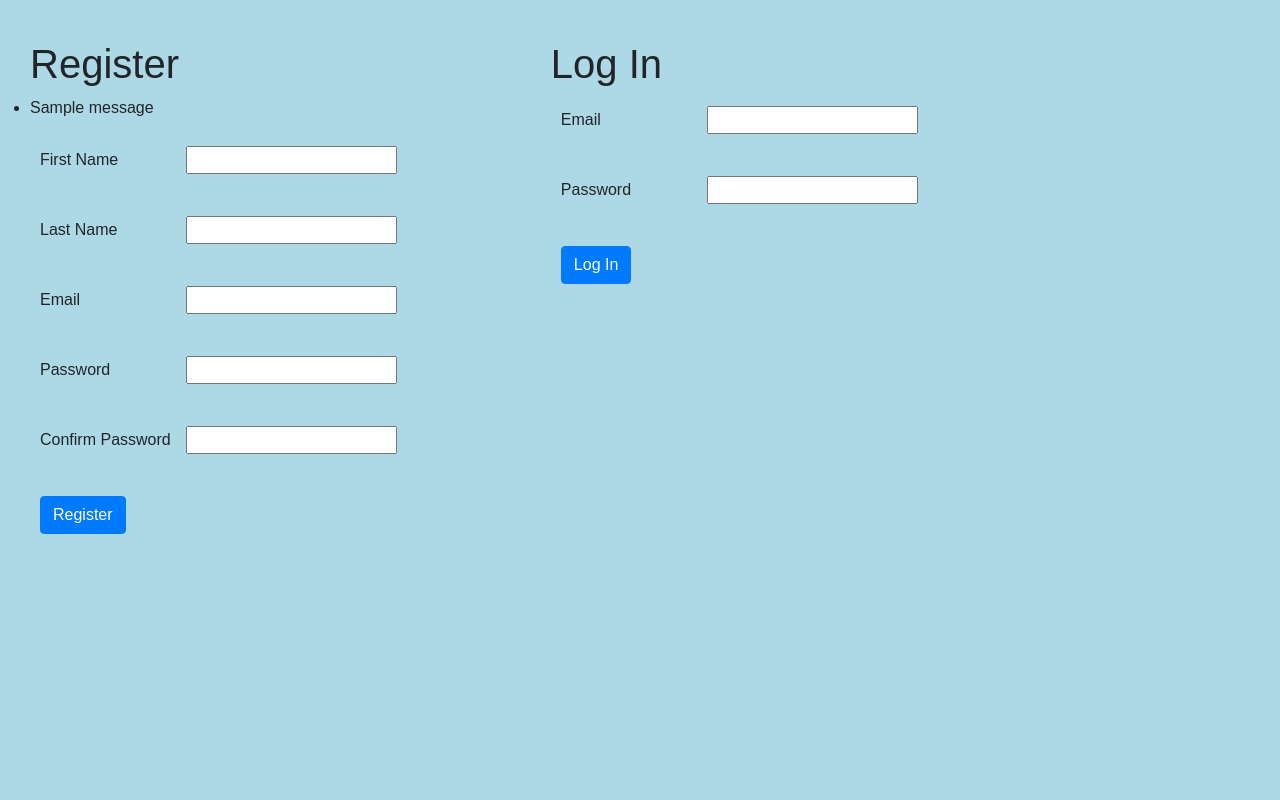
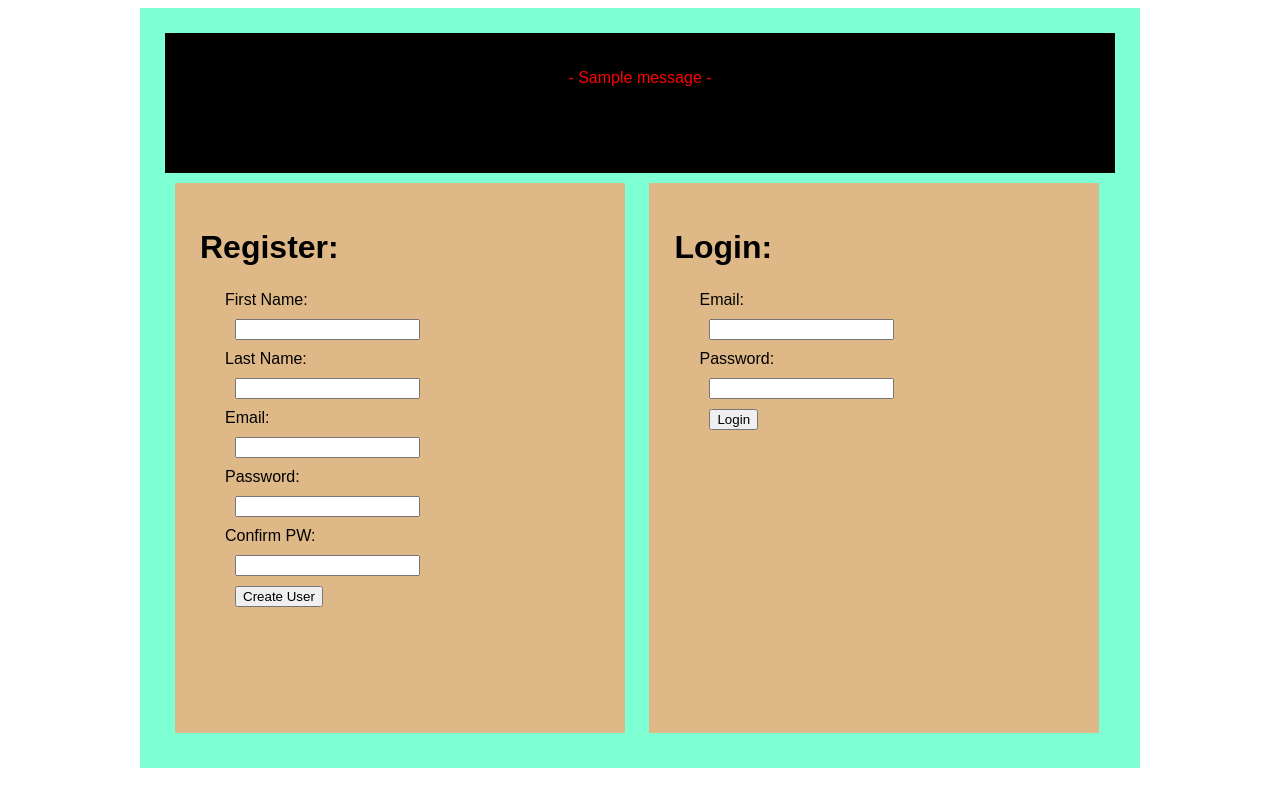
Before and after one commit to Kenneth72x/django-fundamentals-thewall, a Django app: page / in a window 1280 px wide. Run offline with Django 3.2, Linux system fonts and the light colour scheme; tables that the repository leaves empty hold one stand-in row (values such as "Sample post"); one stand-in notice (Sample message) is shown; some libraries are stand-ins or nearby versions.

Commit message:
updated files

```diff
--- a/login_project_app/static/css/login_reg_style.css
+++ /dev/null
@@ -1,53 +0,0 @@
-* {
-    padding: 0;
-    margin: 0;
-    font-family: sans-serif;
-}
-
-.wrapper {
-    padding: 20px;
-}
-
-div {
-    /* outline: 1px blue solid; */
-    padding: 10px;
-}
-
-body {
-    background-color: lightblue
-}
-
-.form-control {
-    width: 60%;
-    /* display: inline-block; */
-}
-
-label {
-    /* display: inline-block; */
-    width: 30%;
-}
-
-.form-group {
-    width: 100%;
-}
-
-.form-group>* {
-    display: inline-block;
-}
-
-.col-6 {
-    /* padding-left: 45px; */
-    margin: 20px;
-    width: 40%;
-    display: inline-block;
-    vertical-align: top;
-}
-
-.green {
-    color: green;
-}
-
-li.error {
-    color: red;
-    font-weight: bold;
-}
--- /dev/null
+++ b/login_project_app/static/style.css
@@ -0,0 +1,61 @@
+#wrap{
+    margin: 0px auto;
+    background-color: aquamarine;
+    width: 950px;
+    font-family: sans-serif;
+    padding: 25px;
+}
+
+.form-box{
+    display: inline-block;
+    background-color: burlywood;
+    width: 400px;
+    min-height: 500px;
+    padding: 25px;
+    vertical-align: top;
+    margin: 10px;
+}
+
+    .form-box form{
+        margin: 25px;
+    }
+
+    .form-box input{
+        display: block;
+        margin: 10px;
+    }
+
+#errors {
+    text-align: center;
+    color: red;
+    background-color: black;
+    padding: 20px;
+    height: 100px;
+}
+
+#posts {
+    background-color: burlywood;
+    padding: 25px;
+    margin: 25px;
+}
+
+.one_post {
+    background-color: teal;
+    padding: 25px;
+    margin: 25px;
+    min-height: 100px;
+}
+
+.post{
+    font-size: 16pt;
+    text-align: center;
+}
+
+.poster {
+    font-size: 11pt;
+    text-align: center;
+}
+
+#write{
+    text-align: center;
+}
--- a/login_project_app/templates/index.html
+++ b/login_project_app/templates/index.html
@@ -1,85 +1,47 @@
 <!DOCTYPE html>
 <html lang="en">
+
 <head>
     <meta charset="UTF-8">
-    <meta http-equiv="X-UA-Compatible" content="IE=edge">
     <meta name="viewport" content="width=device-width, initial-scale=1.0">
-    <title>Login/Register</title>
-    <link rel="stylesheet" href="https://stackpath.bootstrapcdn.com/bootstrap/4.5.2/css/bootstrap.min.css"
-        integrity="sha384-JcKb8q3iqJ61gNV9KGb8thSsNjpSL0n8PARn9HuZOnIxN0hoP+VmmDGMN5t9UJ0Z" crossorigin="anonymous">
-    <script src="https://code.jquery.com/jquery-3.5.1.slim.min.js"
-        integrity="sha384-DfXdz2htPH0lsSSs5nCTpuj/zy4C+OGpamoFVy38MVBnE+IbbVYUew+OrCXaRkfj" crossorigin="anonymous">
-    </script>
-    <script src="https://cdn.jsdelivr.net/npm/popper.js@1.16.1/dist/umd/popper.min.js"
-        integrity="sha384-9/reFTGAW83EW2RDu2S0VKaIzap3H66lZH81PoYlFhbGU+6BZp6G7niu735Sk7lN" crossorigin="anonymous">
-    </script>
-    <script src="https://stackpath.bootstrapcdn.com/bootstrap/4.5.2/js/bootstrap.min.js"
-        integrity="sha384-B4gt1jrGC7Jh4AgTPSdUtOBvfO8shuf57BaghqFfPlYxofvL8/KUEfYiJOMMV+rV" crossorigin="anonymous">
-    </script>
+    <title>Log and Reg</title>
     {% load static %}
-    <link rel="stylesheet" href="{% static '/css/login_reg_style.css' %}">
+    <link rel="stylesheet" href="{% static 'style.css' %}">
 </head>
 
 <body>
-    <div class="wrapper">
-        <div class="row">
-            <div class="col-5">
-                <h1>Register</h1>
+    <div id='wrap'>
         {% if messages %}
-                <ul>
+            <div id='errors'>
                 {% for message in messages %}
-                    <li>{{ message }}</li>
+                    <p>- {{message}} -</p>
                 {% endfor %}
-                </ul>
+            </div>
         {% endif %}
-                <!-- Registration info goes here: -->
-                <form action="/register" method='POST'>
+
+        <div class='form-box'>
+            <h1>Register:</h1>
+            <form action="/register" method=POST>
                 {% csrf_token %}
-                    <div class="form-group">
-                        <label for="first_name">First Name</label>
-                        <input name="first_name" type="text">
-                    </div>
-                    <div class="form-group">
-                        <label for="last_name">Last Name</label>
-                        <input name="last_name" type="text">
-                    </div>
-                    <div class="form-group">
-                        <label for="email">Email</label>
-                        <input name="email" type="text">
-                    </div>
-                    <div class="form-group">
-                        <label for="password">Password</label>
-                        <input name="password" type="password">
-                    </div>
-                    <div class="form-group">
-                        <label for="confirm_password">Confirm Password</label>
-                        <input name="confirm_password" type="password">
-                    </div>
-                    <div class="form_group">
-                        <button class="btn btn-primary" type="submit">Register</button>
-                    </div>
+                First Name: <input type="text" name='fname'>
+                Last Name: <input type="text" name='lname'>
+                Email: <input type="text" name='email'>
+                Password: <input type="password" name='pw'>
+                Confirm PW: <input type="password" name='confpw'>
+                <input type="submit" value='Create User'>
             </form>
         </div>
 
-            <div class="col-5">
-                <h1>Log In</h1>
-                <!-- Login info goes here: -->
-                <form action="/login" method="POST">
+        <div class='form-box'>
+            <h1>Login:</h1>
+            <form action="/login" method=POST>
                 {% csrf_token %}
-                    <div class="form-group">
-                        <label for="email">Email</label>
-                        <input name="email" type="text">
-                    </div>
-                    <div class="form-group">
-                        <label for="password">Password</label>
-                        <input name="password" type="password">
-                    </div>
-                    <div class="form-group">
-                        <button class="btn btn-primary" type="submit">Log In</button>
-                    </div>
+                Email: <input type="text" name='email'>
+                Password: <input type="password" name='pw'>
+                <input type="submit" value='Login'>
             </form>
         </div>
-        </div>
+
     </div>
 </body>
 </html>
--- a/login_project_app/urls.py
+++ b/login_project_app/urls.py
@@ -6,6 +6,11 @@ urlpatterns = [
     path('register', views.register),
     path('login', views.login),
     path('success', views.success),
-    path('logout', views.logout)
-
+    path('logout', views.logout),
+    path('process_message', views.post_mess),
+    path('add_comment/<int:id>', views.post_comment),
+    path('user_profile/<int:id>', views.profile),
+    path('like/<int:id>', views.add_like),
+    path('delete/<int:id>', views.delete_comment),
+    path('edit/<int:id>', views.edit)
 ]
--- a/login_project_app/views.py
+++ b/login_project_app/views.py
@@ -1,65 +1,86 @@
 from django.shortcuts import render, redirect
+from .models import *
 from django.contrib import messages
-from .models import User, UserManager
-import bcrypt
-# Create your views here.
+
+## Rendering Views
 
 def index(request):
-    request.session.flush()
     return render(request, 'index.html')
 
+def success(request):
+    if 'user' not in request.session:
+        return redirect('/')
+    context = {
+        'wall_messages': Wall_Message.objects.all()
+    }
+    return render(request, 'success.html', context)
+## Logging in and registering
 
-def register(request):  # post redirect
-    if request.method == "POST":
-        errors = User.objects.reg_validator(request.POST)
-        if len(errors) != 0:
-            for key, value in errors.items():
-                messages.error(request, value)
-            return redirect('/')
-        # hash the password
-        hashed_pw = bcrypt.hashpw(
-            request.POST['password'].encode(), bcrypt.gensalt()).decode()
-        # create a user
-        new_user = User.objects.create(
-            first_name=request.POST['first_name'], last_name=request.POST[
-                'last_name'], email=request.POST['email'], password=hashed_pw
-        )
-        # create a session
-        request.session['user_id'] = new_user.id
-        return redirect('/success')
+def register(request):
+    print(request.POST)
+    # Create a user object
+
+    errors = User.objects.basic_validator(request.POST)
+    print(errors)
+    if len(errors)>0:
+        for key, value in errors.items():
+            messages.error(request, value)
+        return redirect('/')
+    new_user = User.objects.create(first_name=request.POST['fname'], last_name=request.POST['lname'], email=request.POST['email'], password=request.POST['pw'])
+    request.session['user'] = new_user.first_name
+    request.session['id'] = new_user.id
+    return redirect('/success')
+
+def login(request):
+    print(request.POST)
+    # retrieving a user from the db
+    logged_user = User.objects.filter(email=request.POST['email'])
+    if len(logged_user) > 0:
+        logged_user = logged_user[0]
+        if logged_user.password == request.POST['pw']:
+            request.session['user'] = logged_user.first_name
+            request.session['id'] = logged_user.id
+            return redirect('/success')
     return redirect('/')
 
+def logout(request):
+    print(request.session)
+    request.session.flush()
+    print(request.session)
+    return redirect('/')
 
-# render the success page
+def post_mess(request):
+    Wall_Message.objects.create(message=request.POST['mess'], poster=User.objects.get(id=request.session['id']))
+    return redirect('/success')
 
+def post_comment(request, id):
+    #create
+    poster = User.objects.get(id=request.session['id'])
+    message = Wall_Message.objects.get(id=id)
+    Comment.objects.create(comment=request.POST['comment'], poster=poster, wall_message=message)
+    return redirect('/success')
 
-def success(request):
-    if 'user_id' not in request.session:
-        return redirect('/')
-    this_user = User.objects.filter(id=request.session['user_id'])
+def profile(request, id):
     context = {
-        'user': this_user[0]
+        'user': User.objects.get(id=id)
     }
+    return render(request, 'profile.html', context)
 
-    return render(request, 'success.html', context)
+def add_like(request, id):
+    liked_message = Wall_Message.objects.get(id=id)
+    user_liking = User.objects.get(id=request.session['id'])
+    liked_message.user_likes.add(user_liking)
+    return redirect('/success')
 
+def delete_comment(request, id):
+    destroyed = Comment.objects.get(id=id)
+    destroyed.delete()
+    return redirect('/success')
 
-# log in
-
-def login(request):
-    if request.method == "POST":
-        errors = User.objects.login_validator(request.POST)
-        if len(errors) != 0:
-            for key, value in errors.items():
-                messages.error(request, value)
-            return redirect('/')
-        this_user = User.objects.filter(email=request.POST['email'])
-        request.session['user_id'] = this_user[0].id
-        return redirect('/success')
-    return redirect('/')
-# log out
-
-
-def logout(request):
-    request.session.flush()
-    return redirect('/')
+def edit(request, id):
+    edit_user = User.objects.get(id=id)
+    edit_user.first_name = request.POST['fname']
+    edit_user.last_name = request.POST['lname']
+    edit_user.email = request.POST['email']
+    edit_user.save()
+    return redirect('/success')
```
Also changed, not shown: login_project_app/models.py (+24 -50 lines), login_project_app/templates/profile.html (added, +29 -0 lines), login_project_app/templates/success.html (+37 -20 lines), db.sqlite3, login_project_app/migrations/0002_comment_wall_message.py (added). Lines whose indentation alone changed are shown as unchanged.
